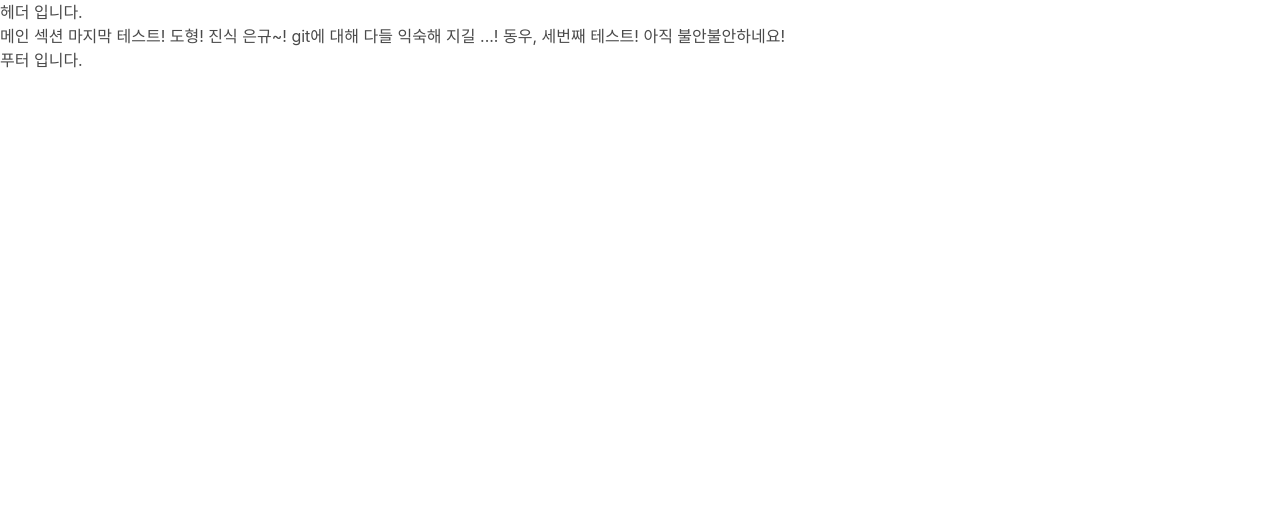
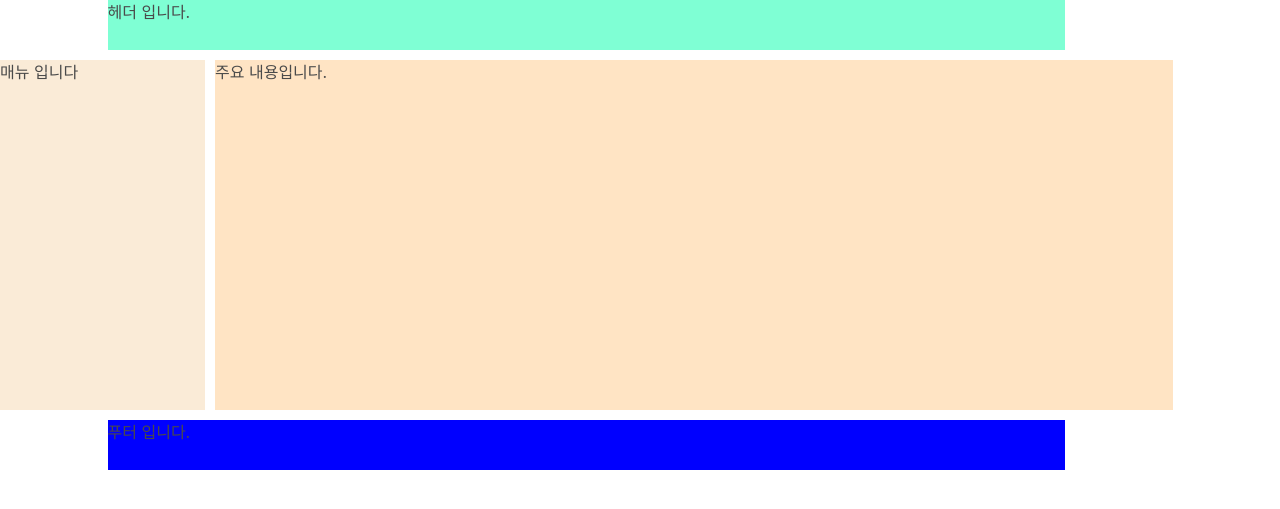
Before and after one commit to leubenia/gonwed, a Flask app: page / in a window 1280 px wide. Shown: the top 509 px of the page. Run offline with Flask 2, Linux system fonts and the light colour scheme; some libraries are stand-ins or nearby versions.

Commit message:
일단 메인css뼈대잡기

```diff
--- a/static/css/common.css
+++ b/static/css/common.css
@@ -0,0 +1,35 @@
+.wrapper {
+    display: grid;
+    grid-template-columns: repeat(12, 1fr);
+    grid-gap: 10px;
+    grid-auto-rows: 50px 350px 50px;
+    grid-template-areas :
+            ". h h h h h h h h h ."
+            "m m c c c c c c c c c"
+            ". f f f f f f f f f .";
+
+}
+@media screen and (max-width: 640px){
+    .wrapper{
+        grid-template-areas :
+            "m m m h h h h h h h h"
+            "c c c c c c c c c c c "
+            "f f f f f f f f f f f";
+    }
+}
+.head {
+    grid-area : h;
+    background-color: aquamarine;
+}
+.menu {
+    grid-area : m;
+    background-color: antiquewhite;
+}
+.set {
+    grid-area : c;
+    background-color: bisque;
+}
+.foot {
+    grid-area : f;
+    background-color: blue;
+}
--- a/templates/index.html
+++ b/templates/index.html
@@ -9,6 +9,7 @@
                 integrity="sha384-ApNbgh9B+Y1QKtv3Rn7W3mgPxhU9K/ScQsAP7hUibX39j7fakFPskvXusvfa0b4Q"
                 crossorigin="anonymous"></script>
         <link rel="stylesheet" type="text/css" href="../static/css/common.css">
+        <link rel="stylesheet" type="text/css" href="../static/css/index.css">
         <script src="../static/js/common.js"></script>
         <script src="https://kit.fontawesome.com/447b429f54.js" crossorigin="anonymous"></script>
         <link rel="stylesheet" href="https://maxcdn.bootstrapcdn.com/bootstrap/4.0.0/css/bootstrap.min.css"
@@ -59,24 +60,14 @@
             }
         </script>
     </head>
-    <body>
-        <header w3-include-html= "header"></header>
-
-        <section>
-            <div>
-                메인 섹션
-                마지막 테스트!
-                도형!
-                진식
-                은규~!
-                git에 대해 다들 익숙해 지길 ...!
-                동우, 세번째 테스트! 아직 불안불안하네요!
-            </div>
-        </section>
-
+    <body class="wrapper">
+        <header w3-include-html = "header" class="head"></header>
+        <div class="menu">매뉴 입니다</div>
+        <div class="set">주요 내용입니다.</div>
         <script>
             includeHTML();
         </script>
-        <footer w3-include-html = "footer"></footer>
+        <footer w3-include-html = "footer" class="foot"></footer>
     </body>
+
 </html>
```
Also changed, not shown: README.md, static/css/index.css (added).
